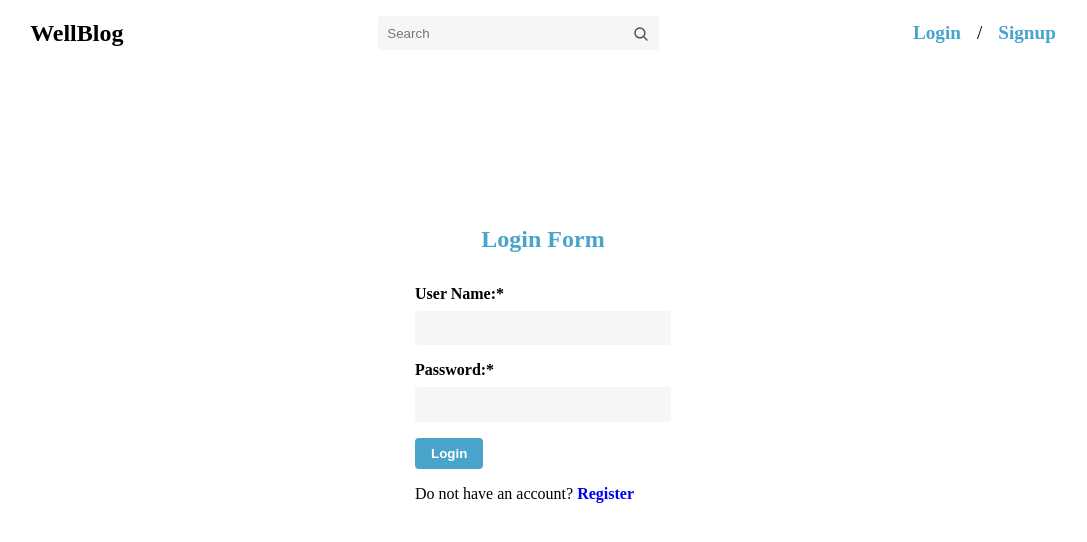
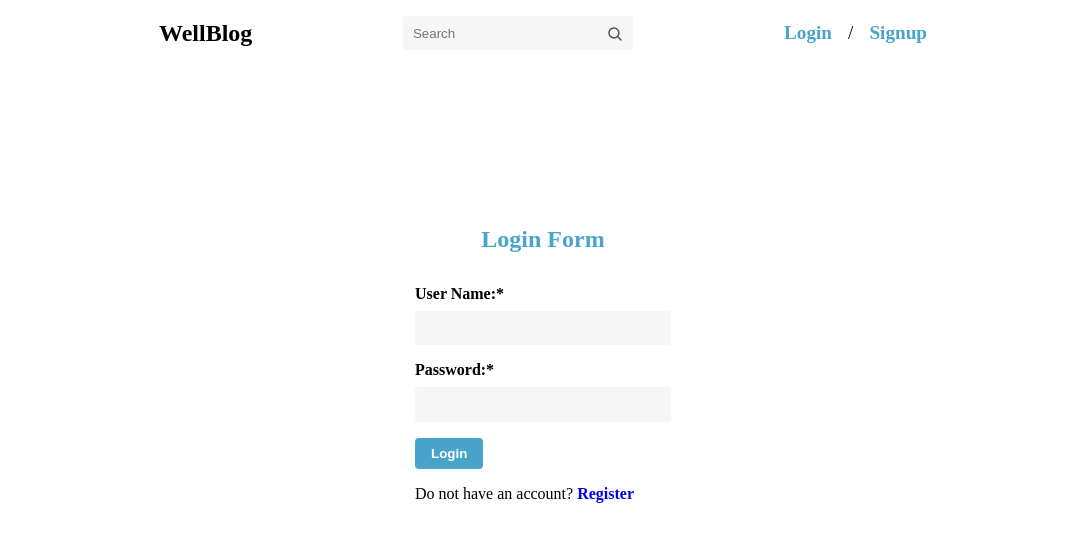
Before and after one commit to mza-wtag/my-blog-react-app, a React (Vite) app: page /login in a window 1280 px wide. Shown: the top 542 px of the page, without its empty margins (97-1184 px from the left). Built offline with nearby package versions, Linux system fonts and the light colour scheme.

Commit message:
fixing layout

```diff
--- a/src/components/BlogList/blogList.scss
+++ b/src/components/BlogList/blogList.scss
@@ -2,7 +2,7 @@
 
 .blog-list {
   display: grid;
-  gap: 1rem;
-  grid-template-columns: repeat(4, 1fr);
+  gap: 1.25rem;
   margin: 1.75rem auto;
+  grid-template-columns: repeat(auto-fit, minmax(300px, 1fr));
 }
--- a/src/components/Header/Header.jsx
+++ b/src/components/Header/Header.jsx
@@ -19,7 +19,7 @@ const Header = () => {
 
   return (
     <>
-      <nav className="navbar">
+      <nav className="navbar container">
         <Link to="/" className="navbar__logo">
           WellBlog
         </Link>
--- a/src/components/Header/header.scss
+++ b/src/components/Header/header.scss
@@ -4,7 +4,7 @@
   align-items: center;
   background-color: $primary-color;
   display: flex;
-  justify-content: space-around;
+  justify-content: space-between;
   padding: 1rem 0;
 
   &__logo {
@@ -49,8 +49,4 @@
       margin: 0 1rem;
     }
   }
-  &__logout-btn {
-    background: transparent;
-    border: none;
-  }
 }
--- a/src/pages/Home.jsx
+++ b/src/pages/Home.jsx
@@ -8,6 +8,7 @@ const Home = () => {
   return (
     <div className="container">
       <HomeBanner blog={blogs[0]} />
+      <h2>Latest Posts</h2>
       <BlogList blogs={blogs} />
     </div>
   );
```
